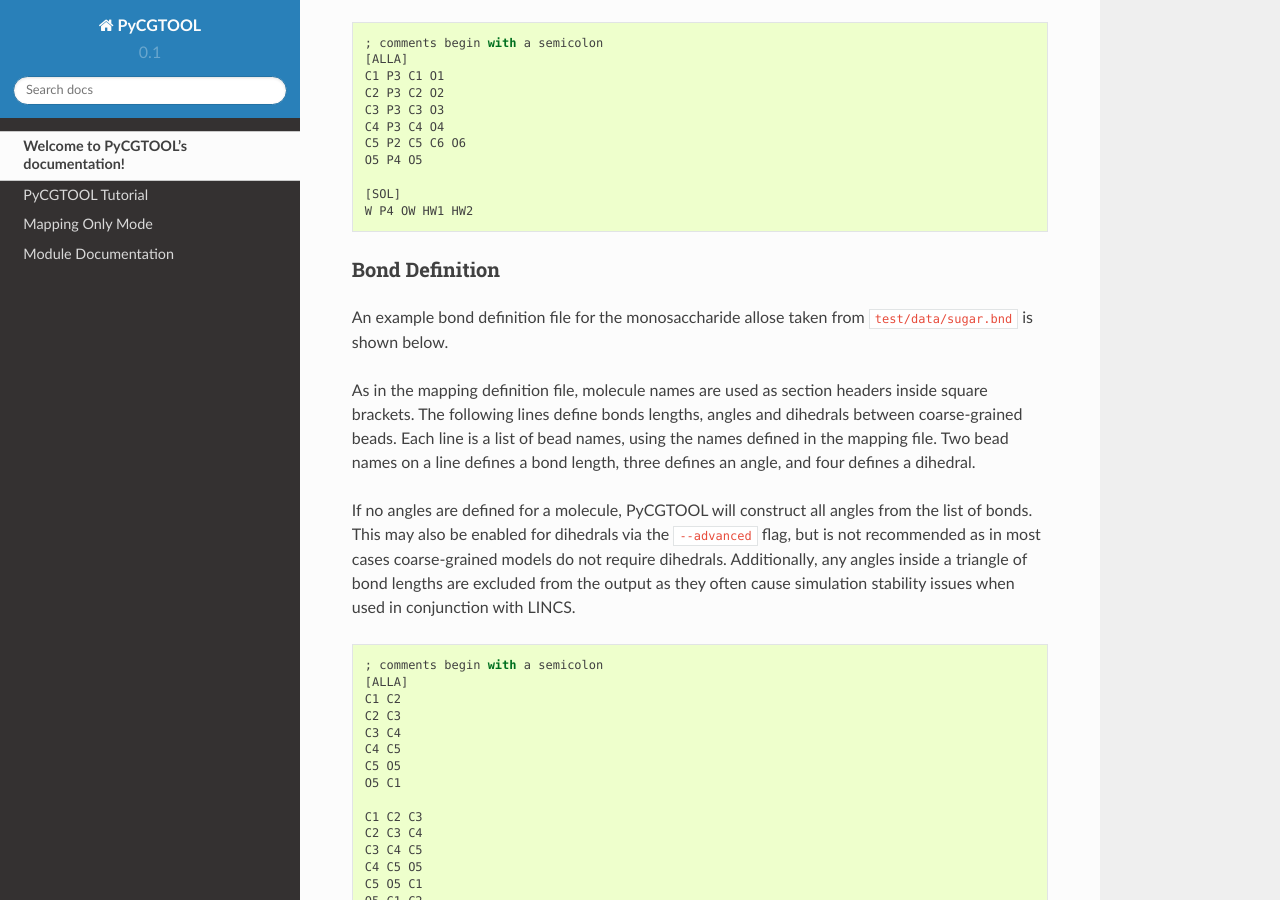
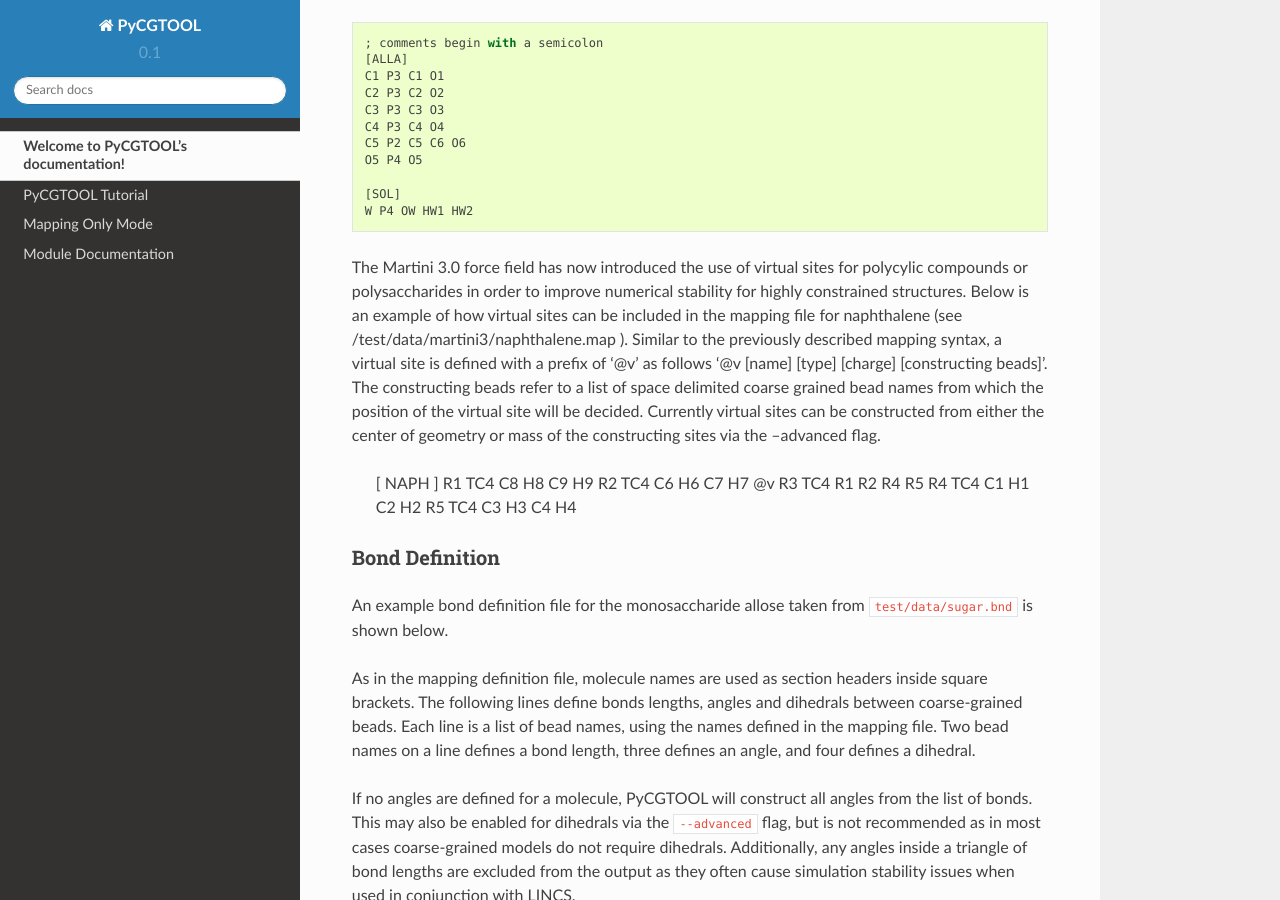
Before and after one commit to jag1g13/pycgtool, a Sphinx documentation site: the page built from doc/source/index.rst, in a window 1280 px wide and 900 px high, scrolled down 2083 px. Built offline with Sphinx 7.4.7 and the Read the Docs theme 2.0.0, drawn with Linux system fonts in a browser that asks for light colours.

Commit message:
added documentation for virtual site syntax and other options

```diff
--- a/doc/source/index.rst
+++ b/doc/source/index.rst
@@ -90,6 +90,21 @@ Note that bead charges in the MARTINI framework are by convention integers and a
    [SOL]
    W P4 OW HW1 HW2
 
+The Martini 3.0 force field has now introduced the use of virtual sites for polycylic compounds or polysaccharides
+in order to improve numerical stability for highly constrained structures. Below is an example of how virtual sites
+can be included in the mapping file for naphthalene (see /test/data/martini3/naphthalene.map ). Similar to the previously
+described mapping syntax, a virtual site is defined with a prefix of '@v' as follows '@v [name] [type] [charge] [constructing beads]'.
+The constructing beads refer to a list of space delimited coarse grained bead names from which the position of the
+virtual site will be decided. Currently virtual sites can be constructed from either the center of geometry or mass of
+the constructing sites via the --advanced flag.
+
+   [ NAPH ]
+   R1 TC4 C8 H8 C9 H9
+   R2 TC4 C6 H6 C7 H7
+   @v R3 TC4 R1 R2 R4 R5
+   R4 TC4 C1 H1 C2 H2
+   R5 TC4 C3 H3 C4 H4
+
 Bond Definition
 ~~~~~~~~~~~~~~~
 An example bond definition file for the monosaccharide allose taken from ``test/data/sugar.bnd`` is shown below.
@@ -120,6 +135,8 @@ If no angles are defined for a molecule, PyCGTOOL will construct all angles from
    C4 C5 O5 C1
    C5 O5 C1 C2
    O5 C1 C2 C3
+
+
 
 
 Advanced Usage
```
